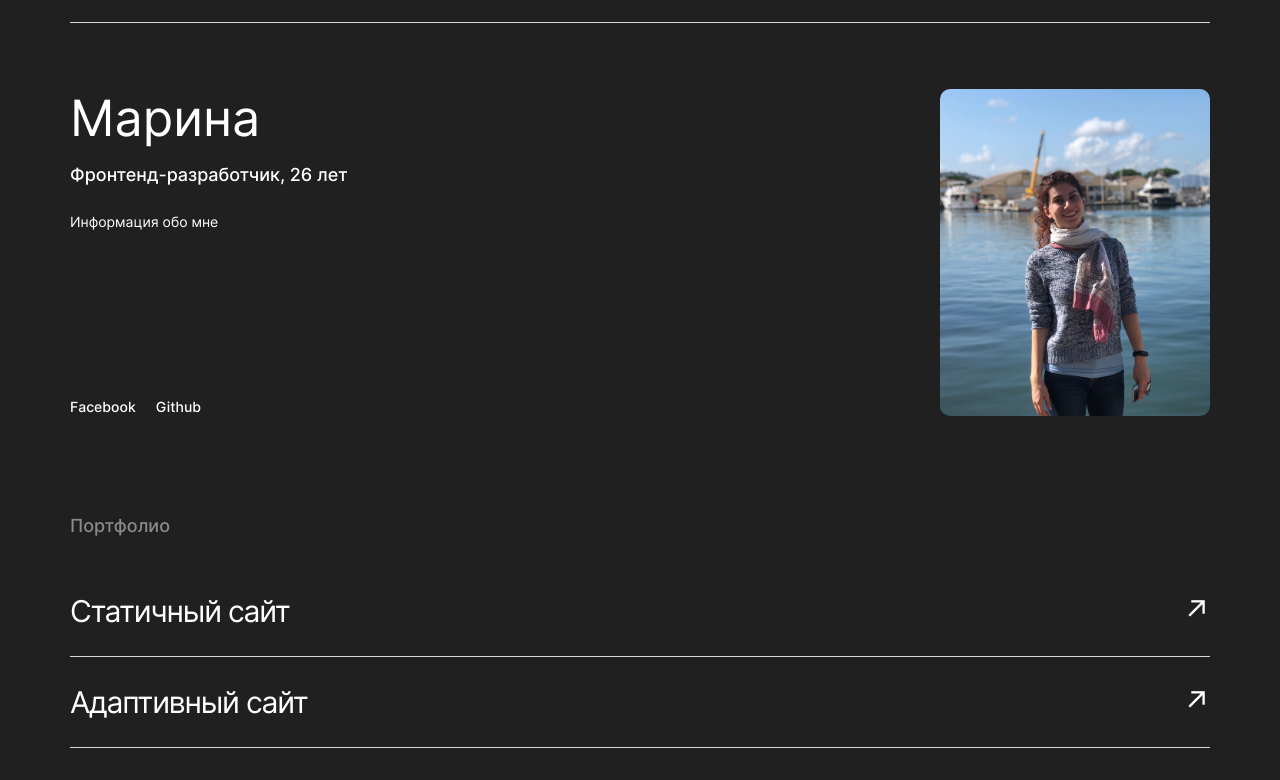
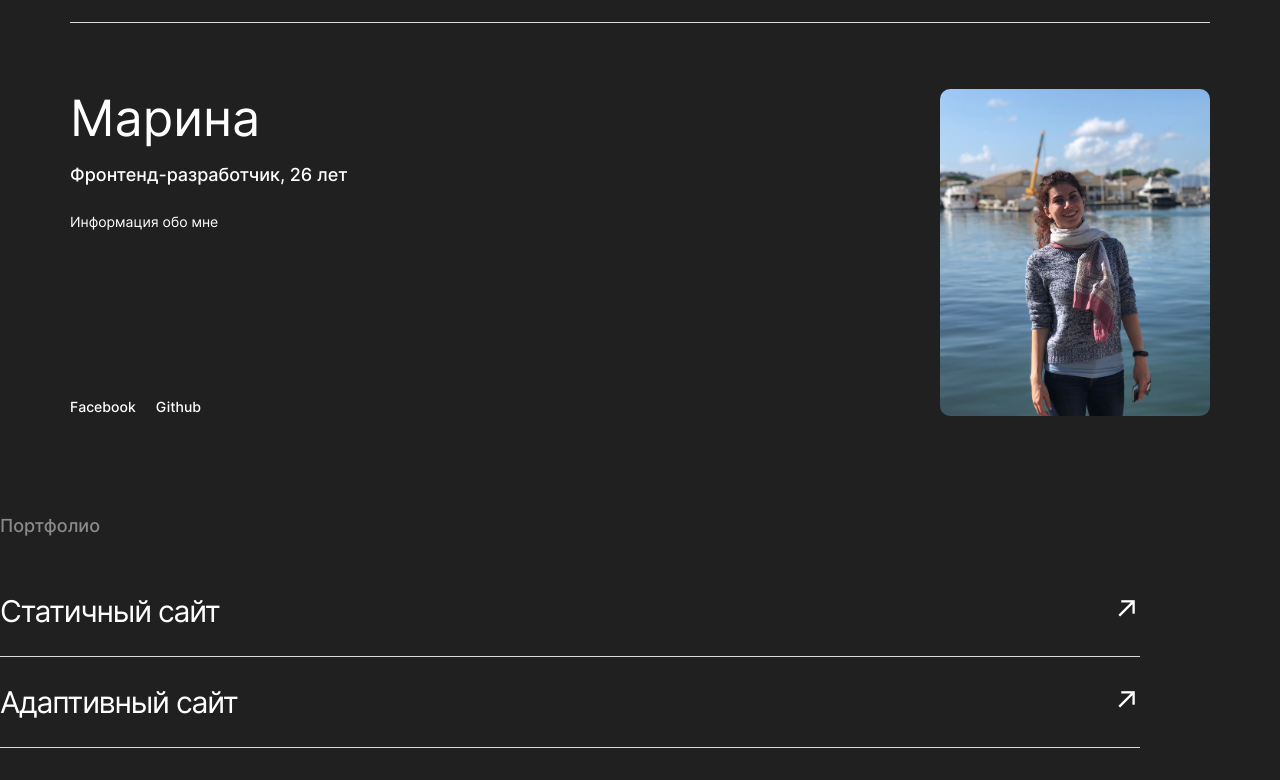
Before and after one commit to marina-seamore/movies-explorer-frontend, a React (Create React App) app: page / in a window 1280 px wide. Shown: the part 2000-2780 px from the top of the page. Built offline with nearby package versions, Linux system fonts and the light colour scheme.

Commit message:
refactor: tags

```diff
--- a/src/components/Footer/Footer.js
+++ b/src/components/Footer/Footer.js
@@ -2,7 +2,7 @@ import './Footer.css';
 
 function Footer() {
     return (
-        <section className="footer">
+        <footer className="footer">
             <p className='footer__text'>Учебный проект Яндекс.Практикум х BeatFilm.</p>
             <figure className='footer__line' />
             <div className='footer__bottom'>
@@ -11,7 +11,7 @@ function Footer() {
                 <a href='https://github.com/Yandex-Practicum' target='_blank' rel='noreferrer' className='footer__link'>Github</a>
                 <a href='https://www.facebook.com/yandex.practicum' target='_blank' rel='noreferrer' className='footer__link'>Facebook</a>
             </div>
-        </section>
+        </footer>
     );
 }
 
--- /dev/null
+++ b/src/components/Main/Main.css
@@ -0,0 +1,5 @@
+.main {
+    display: flex;
+    flex-direction: column;
+    width: 100%;
+}
--- a/src/components/Main/Main.js
+++ b/src/components/Main/Main.js
@@ -3,16 +3,17 @@ import AboutProject from "../AboutProject/AboutProject";
 import Portfolio from "../Portfolio/Portfolio";
 import Promo from "../Promo/Promo";
 import Techs from "../Techs/Techs";
+import './Main.css'
 
 function Main() {
     return (
-        <>
+        <main className='main'>
             <Promo />
             <AboutProject />
             <Techs />
             <AboutMe />
             <Portfolio />
-        </>
+        </main>
     )
 }
 
--- a/src/components/Movies/Movies.js
+++ b/src/components/Movies/Movies.js
@@ -4,10 +4,10 @@ import './Movies.css';
 
 function Movies() {
     return (
-        <section className='movies'>
+        <main className='movies'>
             <SearchForm />
             <MoviesCardList state={({ saved: 'saved', save: 'save' })} />
-        </section>
+        </main>
     )
 }
 
--- a/src/components/SavedMovies/SavedMovies.js
+++ b/src/components/SavedMovies/SavedMovies.js
@@ -4,10 +4,10 @@ import './SavedMovies.css'
 
 function SavedMovies() {
     return (
-        <section className='saved-movies'>
+        <main className='saved-movies'>
             <SearchForm />
             <MoviesCardList state={({saved: 'remove', save: 'remove'})} />
-        </section>
+        </main>
     )
 }
 
--- a/src/index.css
+++ b/src/index.css
@@ -1,5 +1,4 @@
 body {
-  margin: 0;
   padding: 0;
   background-color: #202020;
   font-family: 'Inter', 'Arial', sans-serif;
```
